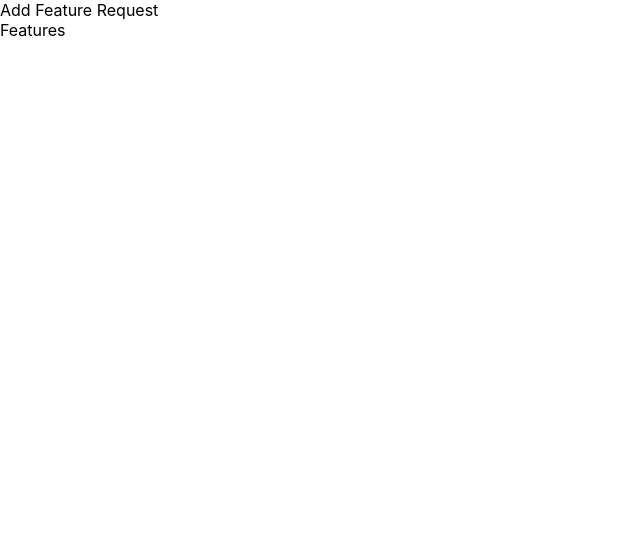
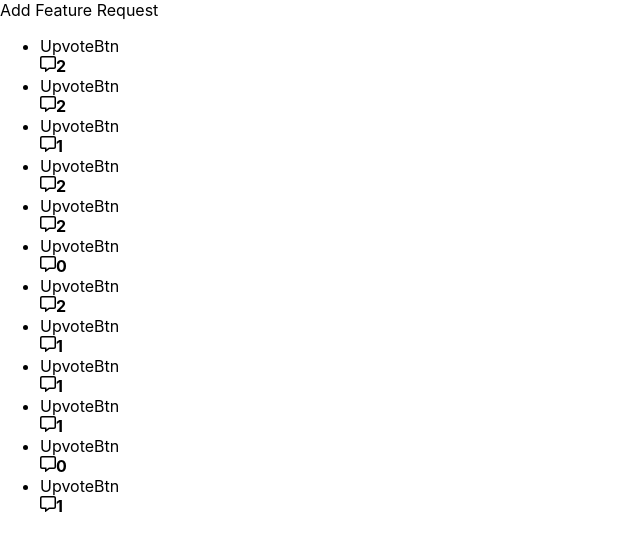
Before and after one commit to sriramk42/canny-clone-frontend, a React (Create React App) app: page / in a window 1280 px wide. Shown: the top 550 px of the page, without its empty margins (0-640 px from the left). Built offline with nearby package versions, Linux system fonts and the light colour scheme.

Commit message:
add comments count and icon

```diff
--- a/package.json
+++ b/package.json
@@ -8,6 +8,7 @@
     "@testing-library/user-event": "^13.5.0",
     "react": "^18.2.0",
     "react-dom": "^18.2.0",
+    "react-icons": "^4.4.0",
     "react-router-dom": "^6.3.0",
     "react-scripts": "5.0.1",
     "web-vitals": "^2.1.4"
--- a/src/components/CommentsCount.js
+++ b/src/components/CommentsCount.js
@@ -1,8 +1,12 @@
 import React from 'react'
+import { FaRegCommentAlt } from "react-icons/fa"
 
-const CommentsCount = () => {
+const CommentsCount = ({count}) => {
   return (
-    <div>CommentsCount</div>
+    <div>
+      <FaRegCommentAlt />
+      <b>{count}</b>
+    </div>
   )
 }
 
--- a/src/components/FeatureRequestCard.js
+++ b/src/components/FeatureRequestCard.js
@@ -6,7 +6,7 @@ export default function FeatureRequestCard({ featureReq }) {
   return (
     <div>
       <UpvoteBtn />
-      <CommentsCount />
+      <CommentsCount count={featureReq.comments.length}/>
     </div>
   );
 }
--- a/src/pages/Home.js
+++ b/src/pages/Home.js
@@ -14,7 +14,17 @@ const Home = () => {
         </section>
         <section className="home-right">
           <main>
-            {featureReqs.length > 0 ? "Features" : "No feature reqs"}
+            {featureReqs.length > 0 ?  (
+              <ul>
+                {featureReqs.map((featureReq) => {
+                  return (
+                    <li>
+                      <FeatureRequestCard featureReq={featureReq} />
+                    </li>
+                  )
+                })}
+              </ul>
+            ) : "No feature reqs"}
           </main>
         </section>
       </div>
```
Also changed, not shown: 1 other file (tests, documents, lock files or other folders).
